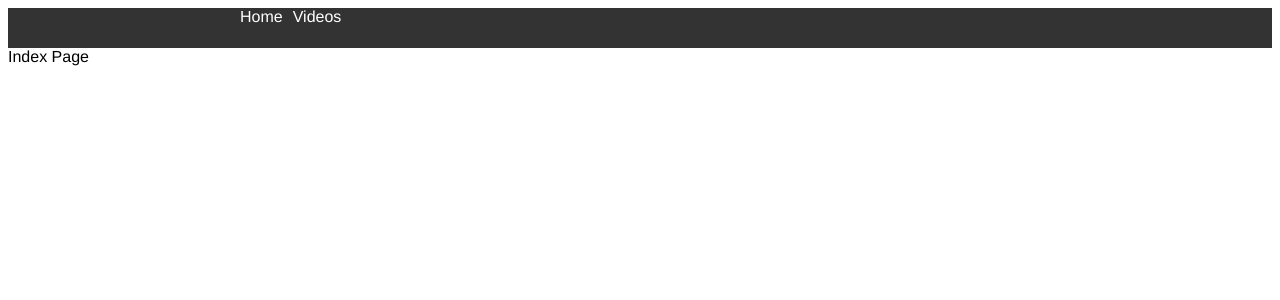
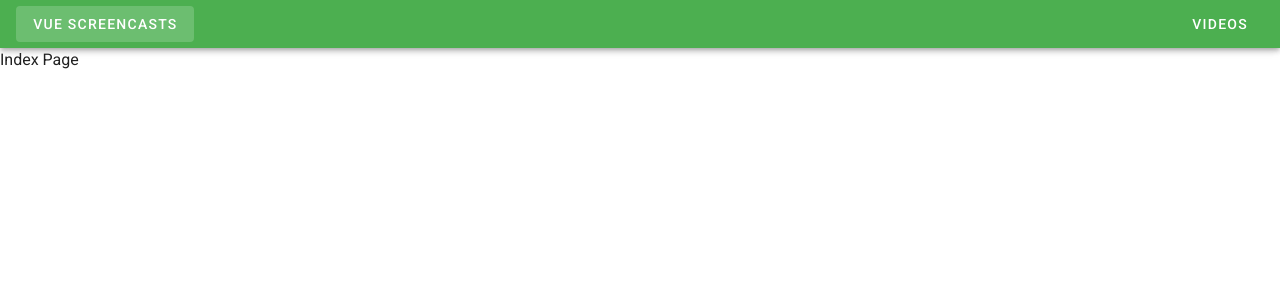
Before and after one commit to Freeman-md/vue-screencasts-nuxt, a Nuxt app: page / in a window 1280 px wide. Shown: the top 300 px of the page. Built offline with nearby package versions, Linux system fonts and the light colour scheme.

Commit message:
setup vuetify

```diff
--- a/components/AppHeader.vue
+++ b/components/AppHeader.vue
@@ -1,9 +1,17 @@
 <template>
   <div id="navbar">
-    <div class="navbar-links">
-      <nuxt-link to="/">Home</nuxt-link>
-      <nuxt-link to="/videos">Videos</nuxt-link>
-    </div>
+    <v-app-bar
+      color="green"
+      dense
+      dark
+    >
+      <v-btn text to="/">Vue Screencasts</v-btn>
+
+      <v-spacer></v-spacer>
+
+      <v-btn text to="/videos">Videos</v-btn>
+
+    </v-app-bar>
   </div>
 </template>
 
@@ -12,22 +20,3 @@ export default {
 
 }
 </script>
-
-<style>
-#navbar {
-  height: 40px;
-  width: 100%;
-  background-color: #333;
-}
-
-#navbar .navbar-links {
-  max-width: 800px;
-  margin: auto;
-}
-
-#navbar a {
-  color: white;
-  text-decoration: none;
-  margin-right: 10px;
-}
-</style>
--- a/layouts/default.vue
+++ b/layouts/default.vue
@@ -1,10 +1,10 @@
 <template>
-  <div>
+  <v-app>
     <AppHeader />
-    <div id="deafult-body">
+    <v-content>
       <nuxt />
-    </div>
-  </div>
+    </v-content>
+  </v-app>
 </template>
 
 <script>
--- a/nuxt.config.js
+++ b/nuxt.config.js
@@ -38,7 +38,8 @@ export default {
     // https://go.nuxtjs.dev/axios
     '@nuxtjs/axios',
     // https://go.nuxtjs.dev/pwa
-    '@nuxtjs/pwa'
+    '@nuxtjs/pwa',
+    '@nuxtjs/vuetify',
   ],
 
   // Axios module configuration: https://go.nuxtjs.dev/config-axios
--- a/package.json
+++ b/package.json
@@ -20,6 +20,7 @@
     "@babel/eslint-parser": "^7.14.7",
     "@nuxtjs/eslint-config": "^6.0.1",
     "@nuxtjs/eslint-module": "^3.0.2",
+    "@nuxtjs/vuetify": "^1.12.1",
     "eslint": "^7.29.0",
     "eslint-plugin-nuxt": "^2.0.0",
     "eslint-plugin-vue": "^7.12.1"
```
Also changed, not shown: 1 other file (tests, documents, lock files or other folders).
